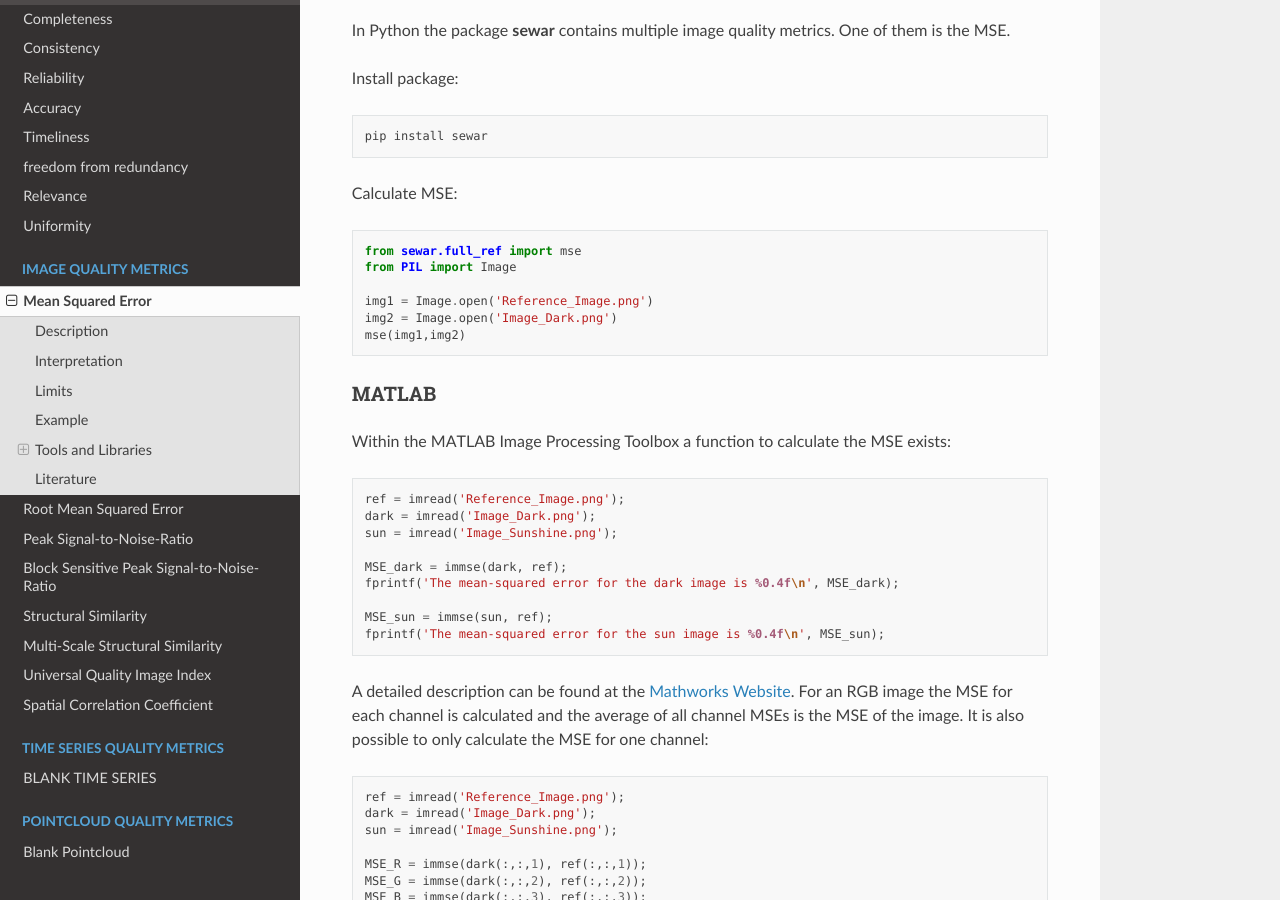
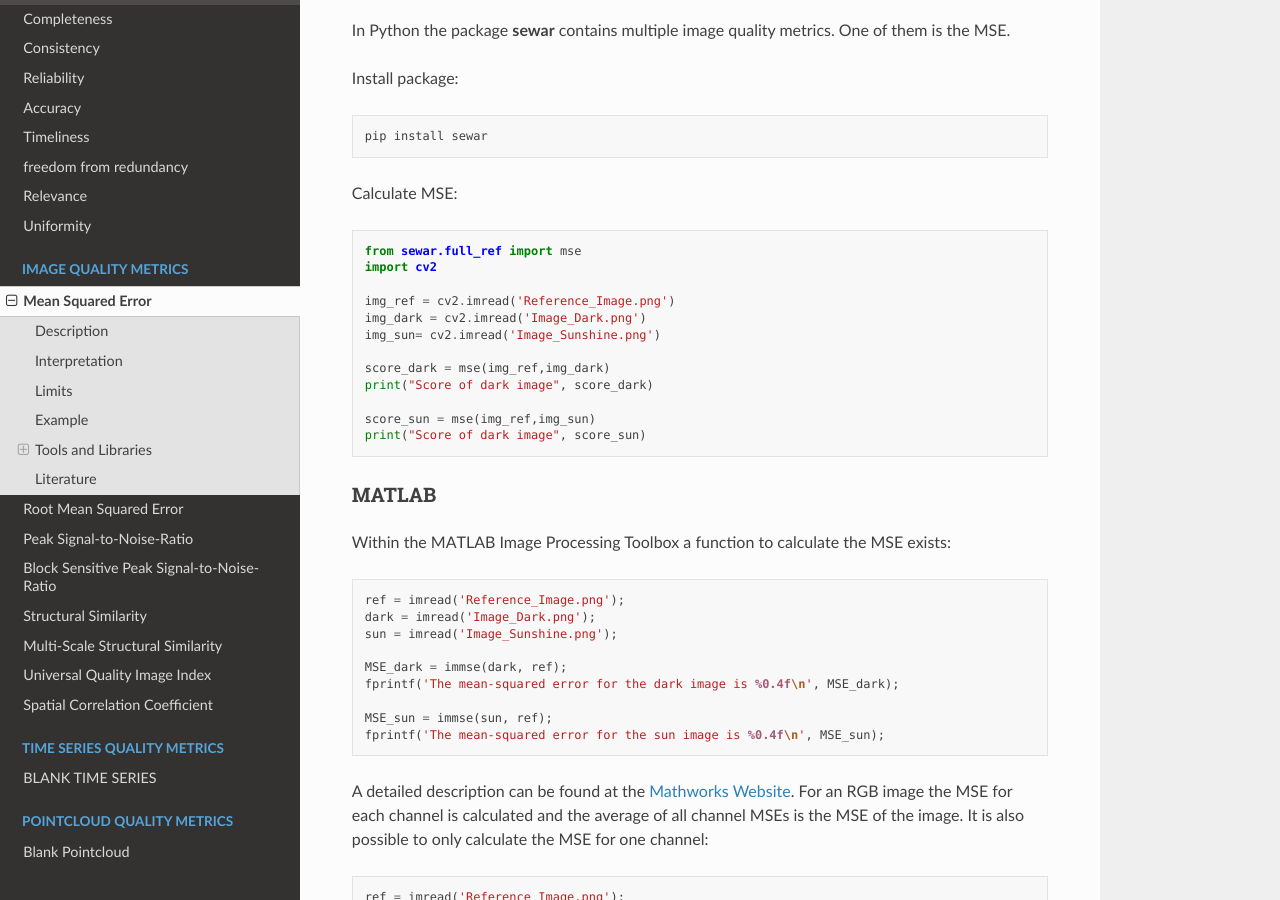
Before and after one commit to HDierend/Data-Quality-Metrics, a Sphinx documentation site: the page built from docs/source/image_quality/MeanSquared_Error.rst, in a window 1280 px wide and 900 px high, scrolled down 1239 px. Built offline with Sphinx 7.4.7 and the Read the Docs theme 2.0.0, drawn with Linux system fonts in a browser that asks for light colours; pages that are not in the unit, such as notebooks, are missing from menus.

Commit message:
Update MeanSquared_Error.rst

```diff
--- a/docs/source/image_quality/MeanSquared_Error.rst
+++ b/docs/source/image_quality/MeanSquared_Error.rst
@@ -61,11 +61,17 @@ Install package:
 Calculate MSE:
 ::
   from sewar.full_ref import mse
-  from PIL import Image
+  import cv2
 
-  img1 = Image.open('Reference_Image.png')
-  img2 = Image.open('Image_Dark.png')
-  mse(img1,img2)
+  img_ref = cv2.imread('Reference_Image.png')
+  img_dark = cv2.imread('Image_Dark.png')
+  img_sun= cv2.imread('Image_Sunshine.png')
+
+  score_dark = mse(img_ref,img_dark)
+  print("Score of dark image", score_dark)
+
+  score_sun = mse(img_ref,img_sun)
+  print("Score of dark image", score_sun)
 
 
 MATLAB
```
